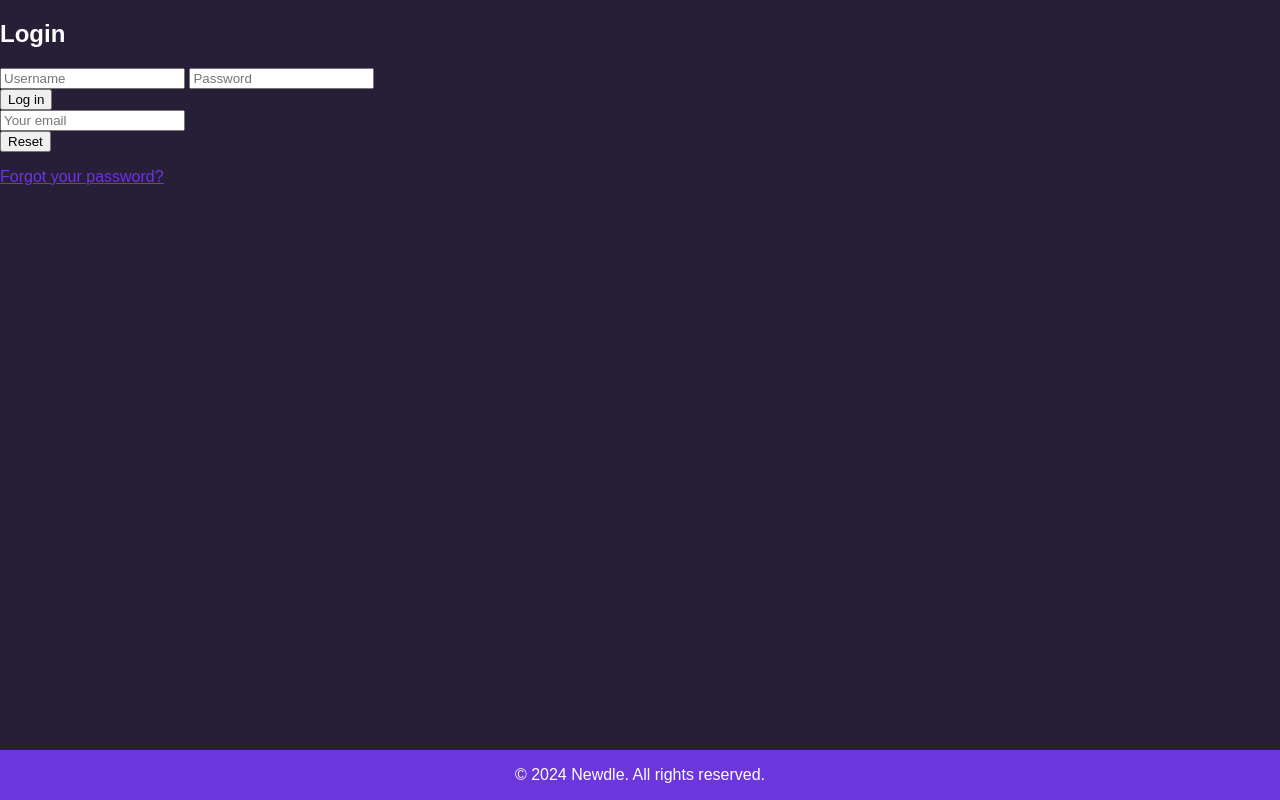
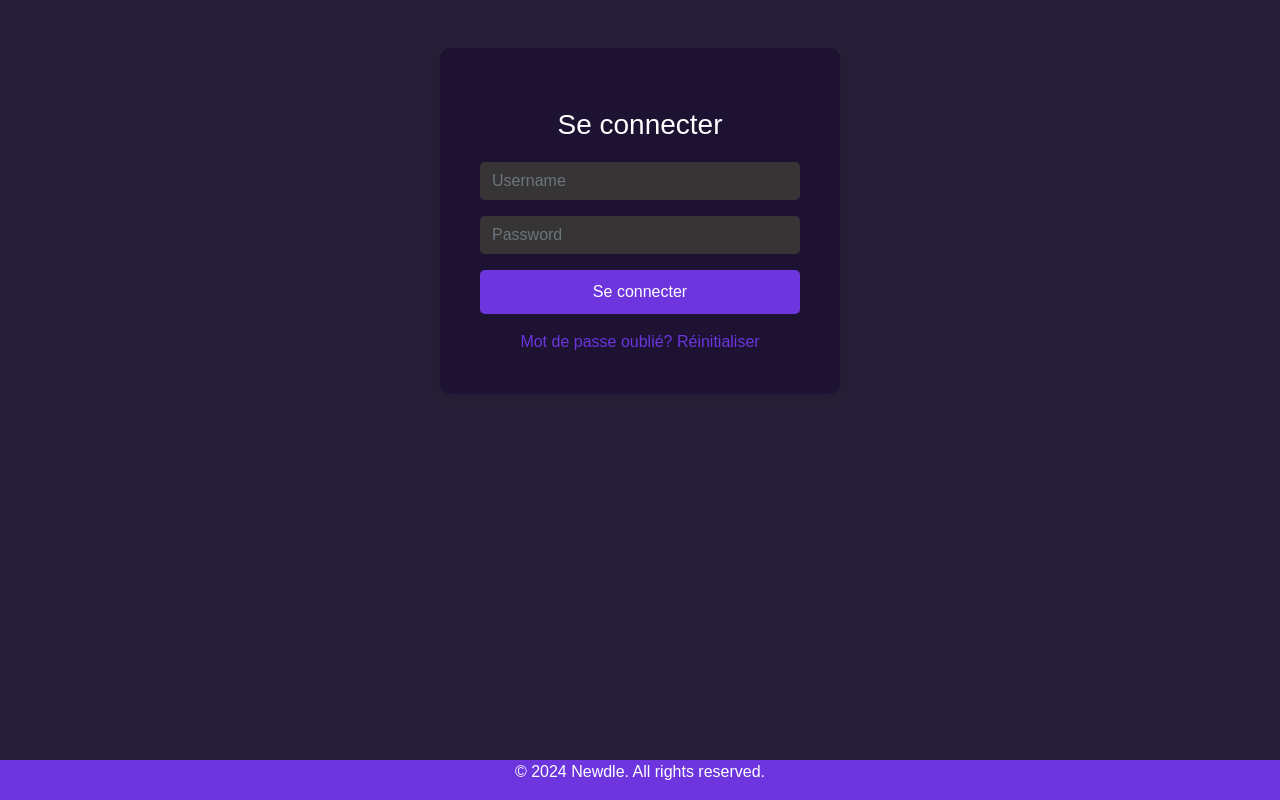
Before and after one commit to eco-trackers/newdle, a Django app: page /login/ in a window 1280 px wide. Run offline with Django 5.2, Linux system fonts and the light colour scheme; some libraries are stand-ins or nearby versions.

Commit message:
login fixed

```diff
--- a/login/templates/login/connection.html
+++ b/login/templates/login/connection.html
@@ -1,37 +1,60 @@
 {% load static %}
 <!DOCTYPE html>
-<html lang="en">
+<html lang="fr">
 <head>
     <meta charset="UTF-8">
     <meta name="viewport" content="width=device-width, initial-scale=1.0">
-    <title>Newdle Connection</title>
+    <title>Page de connexion</title>
+    <link href="https://maxcdn.bootstrapcdn.com/bootstrap/4.5.2/css/bootstrap.min.css" rel="stylesheet">
     <link rel="stylesheet" href="{% static 'css/style.css' %}">
 </head>
-<body id="body-login">
+<body>
+    <div class="container mt-5">
+        <div class="card">
+            <div class="card-body">
+                <h3 class="card-title text-center">Se connecter</h3>
+                <form id="login-form" method="post" action="{% url 'login:log_in' %}">
+                    {% csrf_token %}
+                    <div class="form-group">
+                        <input type="text" name="username" placeholder="Username" required class="form-control">
+                    </div>
+                    <div class="form-group">
+                        <input type="password" name="password" placeholder="Password" required class="form-control">
+                    </div>
+                    <button type="submit" class="btn btn-primary">Se connecter</button>
+                </form>
+                <div class="text-center mt-3">
+                    <a href="#" data-toggle="collapse" data-target="#loginForm, #passwordResetForm" aria-expanded="false" aria-controls="loginForm passwordResetForm">Mot de passe oublié? Réinitialiser</a>
+                </div>
+            </div>
+        </div>
+        <div id="passwordResetForm" class="collapse mt-3">
+            <div class="card">
+                <div class="card-body">
+                    <h3 class="card-title text-center">Réinitialiser son mot de passe</h3>
+                    <form id="forgot-password-form" method="post" action="{% url 'login:password_reset_request' %}">
+                        {% csrf_token %}
+                        <div class="form-group">
+                            <input type="text" name="username" placeholder="Your username" required class="form-control">
+                        </div>
+                        <div class="form-buttons">
+                            <input type="submit" value="Reset" class="btn btn-primary">
+                        </div>
+                    </form>
+                    <div class="text-center mt-3">
+                        <a href="#" data-toggle="collapse" data-target="#passwordResetForm, #loginForm" aria-expanded="false" aria-controls="passwordResetForm loginForm">Vous avez déjà un compte? Se connecter</a>
+                    </div>
+                </div>
+            </div>
+        </div>
 
-    <div class="login">
-        <h2 id="form-title">Login</h2>
-        <form id="login-form" method="post" action="{% url 'login:log_in' %}">
-            {% csrf_token %}
-            <input type="text" name="username" placeholder="Username" required>
-            <input type="password" name="password" placeholder="Password" required>
-            <div class="form-buttons">
-                <input type="submit" value="Log in" id="login">
-            </div>
-        </form>
-        <form id="forgot-password-form" method="post" action="{% url 'login:password_reset_request' %}">
-            {% csrf_token %}
-            <input type="text" name="username" placeholder="Your email" required>
-            <div class="form-buttons">
-                <input type="submit" value="Reset" id="reset">
-            </div>
-        </form>
-        <p><a href="#" id="forgot-password-link">Forgot your password?</a></p>
     </div>
+
     <footer>
         <p>&copy; 2024 Newdle. All rights reserved.</p>
     </footer>
-
-
+    <script src="https://code.jquery.com/jquery-3.5.1.slim.min.js"></script>
+    <script src="https://cdn.jsdelivr.net/npm/@popperjs/core@2.5.2/dist/umd/popper.min.js"></script>
+    <script src="https://maxcdn.bootstrapcdn.com/bootstrap/4.5.2/js/bootstrap.min.js"></script>
 </body>
 </html>
--- a/login/templates/login/password_reset_form.html
+++ b/login/templates/login/password_reset_form.html
@@ -1,9 +1,11 @@
+{%load static%}
 <!DOCTYPE html>
 <html lang="en">
 <head>
     <meta charset="UTF-8">
     <meta name="viewport" content="width=device-width, initial-scale=1.0">
     <title>Password Reset Form</title>
+    <link href="https://maxcdn.bootstrapcdn.com/bootstrap/4.5.2/css/bootstrap.min.css" rel="stylesheet">
     <link rel="stylesheet" href="{% static 'css/style.css' %}">
 </head>
 <body>
```
Also changed, not shown: login/templates/login/login_TO_MERGE.html (+2 -20 lines).
